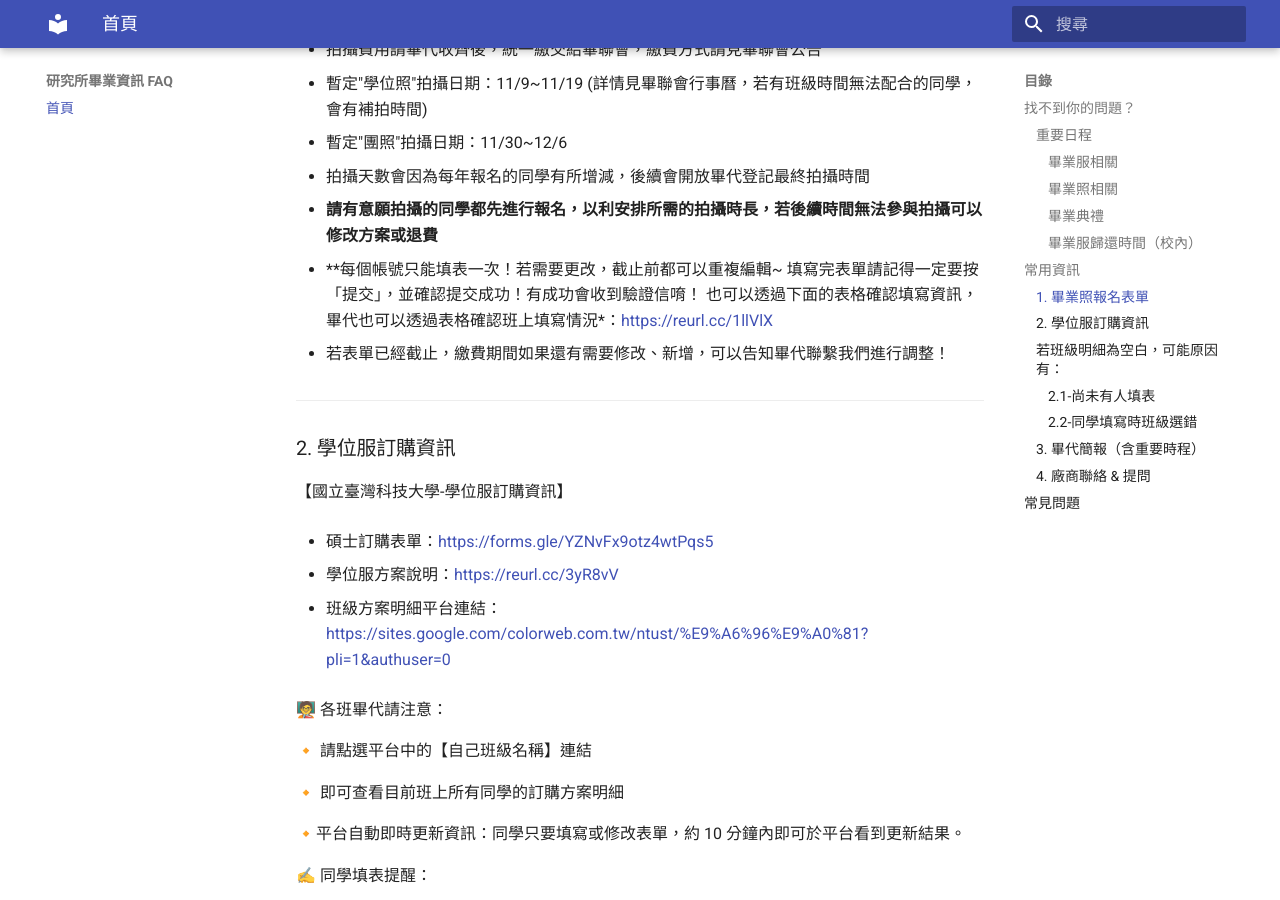
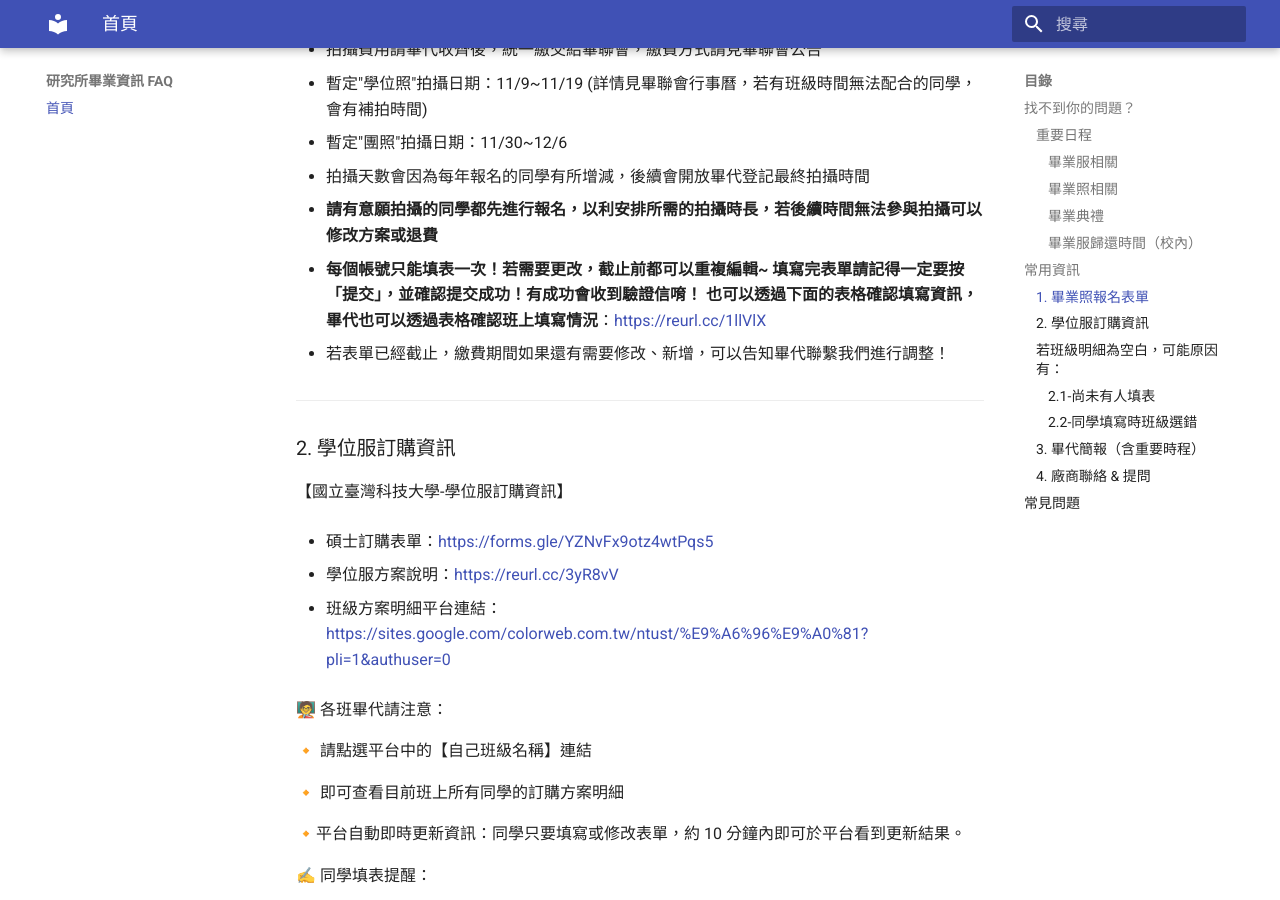
Before and after one commit to chengcheng-cx/graduation-faq, an MkDocs documentation site: the page built from docs/index.md, in a window 1280 px wide and 900 px high, scrolled down 1783 px. Built offline with MkDocs 1.6.1 and Material for MkDocs 9.7.7, drawn with Linux system fonts in a browser that asks for light colours.

Commit message:
Update graduation FAQ

```diff
--- a/docs/index.md
+++ b/docs/index.md
@@ -86,7 +86,7 @@
 
 - **每個帳號只能填表一次！若需要更改，截止前都可以重複編輯~
 填寫完表單請記得一定要按「提交」，並確認提交成功！有成功會收到驗證信唷！
-也可以透過下面的表格確認填寫資訊，畢代也可以透過表格確認班上填寫情況*：<https://reurl.cc/1llVlX>
+也可以透過下面的表格確認填寫資訊，畢代也可以透過表格確認班上填寫情況**：<https://reurl.cc/1llVlX>
 
 - 若表單已經截止，繳費期間如果還有需要修改、新增，可以告知畢代聯繫我們進行調整！
 
```
